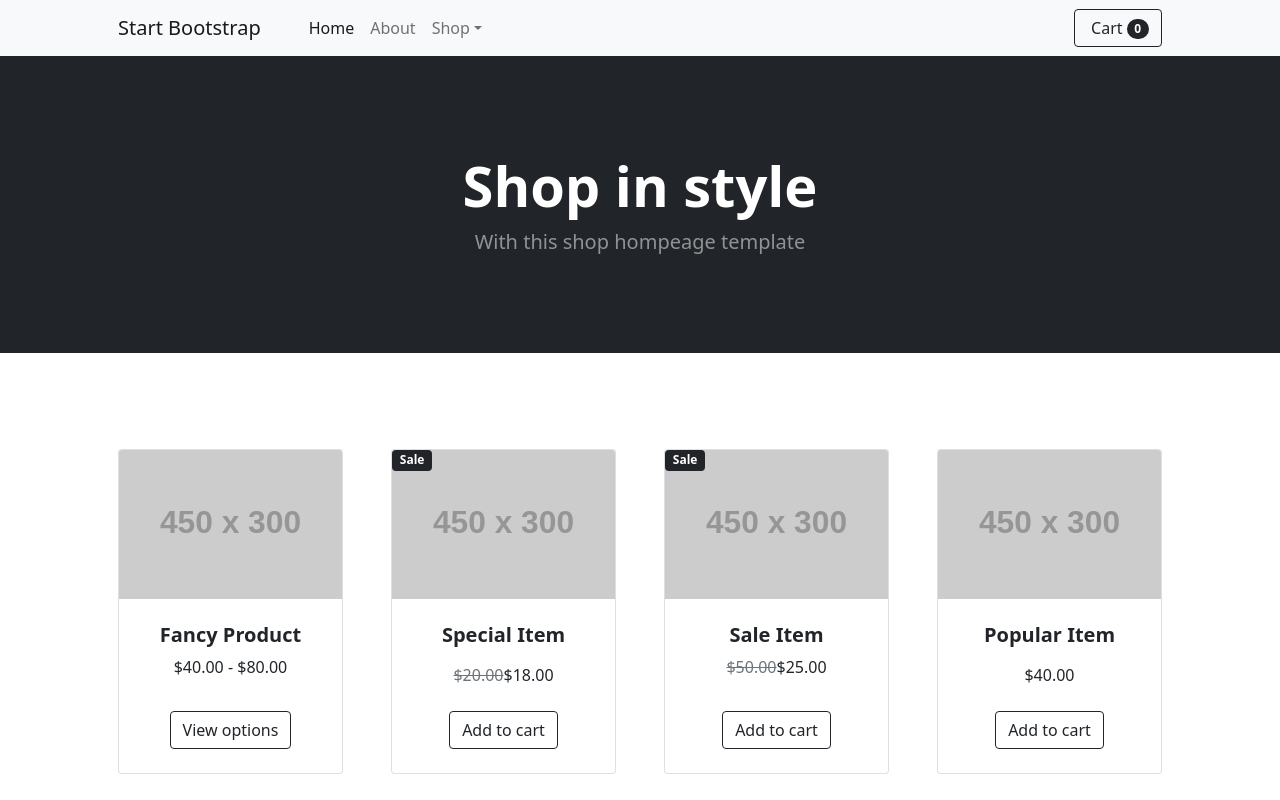
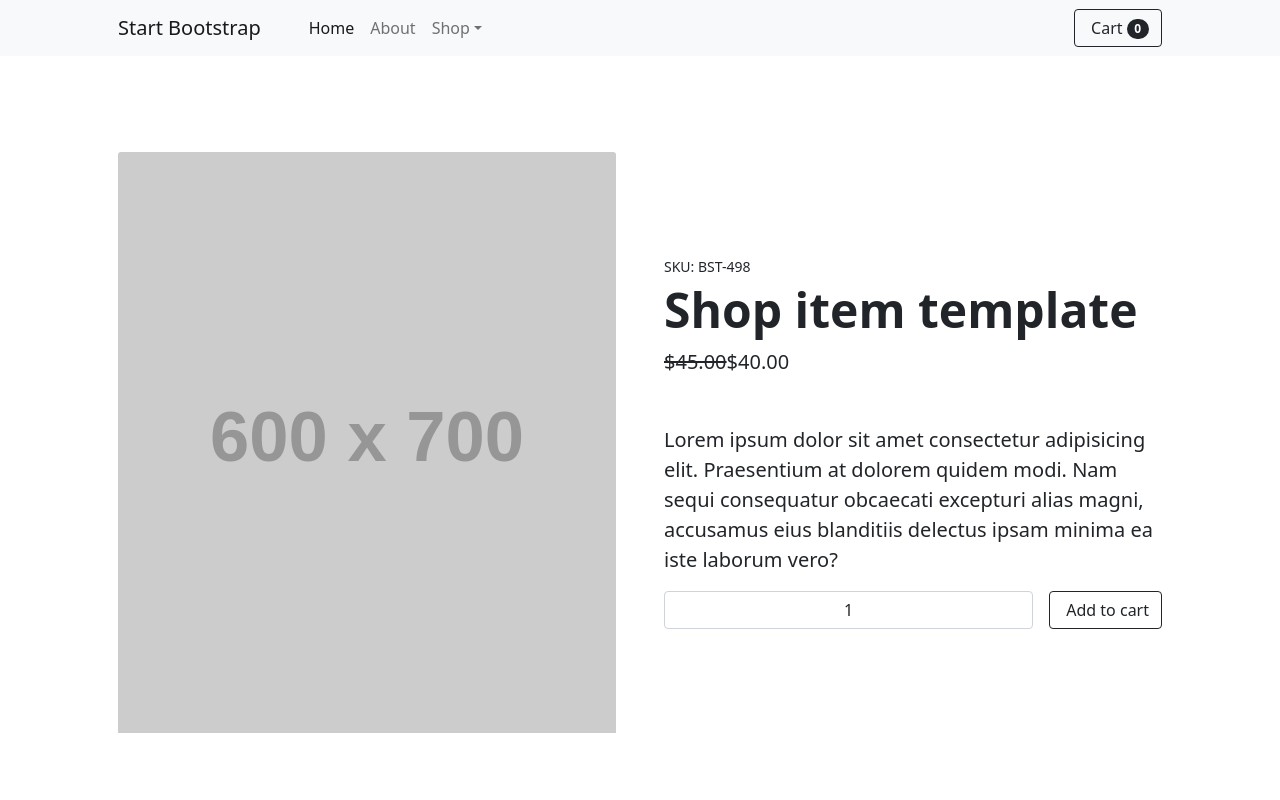
Before and after one commit to RodrigoDoprado/react-website-typescript, a React (Create React App) app: page /produto in a window 1280 px wide. Shown: the top 800 px of the page. Built offline with nearby package versions, Linux system fonts and the light colour scheme; the HTML template or start-up script is replaced by a standard one.

Commit message:
fix: page product/view

```diff
--- a/src/componet/card.tsx
+++ b/src/componet/card.tsx
@@ -21,7 +21,7 @@ export default function Card() {
           {/* <!-- Product actions--> */}
           <div className="card-footer p-4 pt-0 border-top-0 bg-transparent">
             <div className="text-center">
-              <a className="btn btn-outline-dark mt-auto" href="#">
+              <a className="btn btn-outline-dark mt-auto" href="/produto">
                 View options
               </a>
             </div>
--- a/src/componet/navbar.tsx
+++ b/src/componet/navbar.tsx
@@ -4,7 +4,7 @@ export default function Navbar() {
       {/* <!-- Navigation--> */}
       <nav className="navbar navbar-expand-lg navbar-light bg-light navbar-fixed-top">
         <div className="container px-4 px-lg-5">
-          <a className="navbar-brand" href="#!">
+          <a className="navbar-brand" href="/">
             Start Bootstrap
           </a>
           <button
@@ -21,7 +21,7 @@ export default function Navbar() {
           <div className="collapse navbar-collapse" id="navbarSupportedContent">
             <ul className="navbar-nav me-auto mb-2 mb-lg-0 ms-lg-4">
               <li className="nav-item">
-                <a className="nav-link active" aria-current="page" href="#!">
+                <a className="nav-link active" aria-current="page" href="/home">
                   Home
                 </a>
               </li>
--- /dev/null
+++ b/src/page/product.tsx
@@ -0,0 +1,65 @@
+import Card from "../componet/card"
+import Footer from "../componet/footer"
+import Navbar from "../componet/navbar"
+
+export default function Product() {
+  return (
+    <>
+      <Navbar />
+      {/* <!-- Product section--> */}
+      <section className="py-5">
+        <div className="container px-4 px-lg-5 my-5">
+          <div className="row gx-4 gx-lg-5 align-items-center">
+            <div className="col-md-6">
+              <img
+                className="card-img-top mb-5 mb-md-0"
+                src="https://dummyimage.com/600x700/dee2e6/6c757d.jpg"
+                alt="..."
+              />
+            </div>
+            <div className="col-md-6">
+              <div className="small mb-1">SKU: BST-498</div>
+              <h1 className="display-5 fw-bolder">Shop item template</h1>
+              <div className="fs-5 mb-5">
+                <span className="text-decoration-line-through">$45.00</span>
+                <span>$40.00</span>
+              </div>
+              <p className="lead">
+                Lorem ipsum dolor sit amet consectetur adipisicing elit.
+                Praesentium at dolorem quidem modi. Nam sequi consequatur
+                obcaecati excepturi alias magni, accusamus eius blanditiis
+                delectus ipsam minima ea iste laborum vero?
+              </p>
+              <div className="d-flex">
+                <input
+                  className="form-control text-center me-3"
+                  id="inputQuantity"
+                  type="num"
+                  value="1"
+                />
+                {/*style="max-width: 3rem" */}
+                <button
+                  className="btn btn-outline-dark flex-shrink-0"
+                  type="button"
+                >
+                  <i className="bi-cart-fill me-1"></i>
+                  Add to cart
+                </button>
+              </div>
+            </div>
+          </div>
+        </div>
+      </section>
+      {/* <!-- Related items section--> */}
+      <section className="py-5 bg-light">
+        <div className="container px-4 px-lg-5 mt-5">
+          <h2 className="fw-bolder mb-4">Related products</h2>
+          <div className="row gx-4 gx-lg-5 row-cols-2 row-cols-md-3 row-cols-xl-4 justify-content-center">
+            <Card />
+          </div>
+        </div>
+      </section>
+      <Footer />
+    </>
+  )
+}
--- a/src/routerPage.tsx
+++ b/src/routerPage.tsx
@@ -1,5 +1,6 @@
 import { Route, Routes } from "react-router-dom"
 import Home from "./page/home"
+import Product from "./page/product"
 
 export default function RouterPage() {
   // const auth = useContext(AuthContext)
@@ -27,6 +28,7 @@ export default function RouterPage() {
       <Route path="*" element={<Home />} />
       <Route path="/" element={<Home />} />
       <Route path="/home" element={<Home />} />
+      <Route path="/produto" element={<Product />} />
     </Routes>
   )
 }
```
